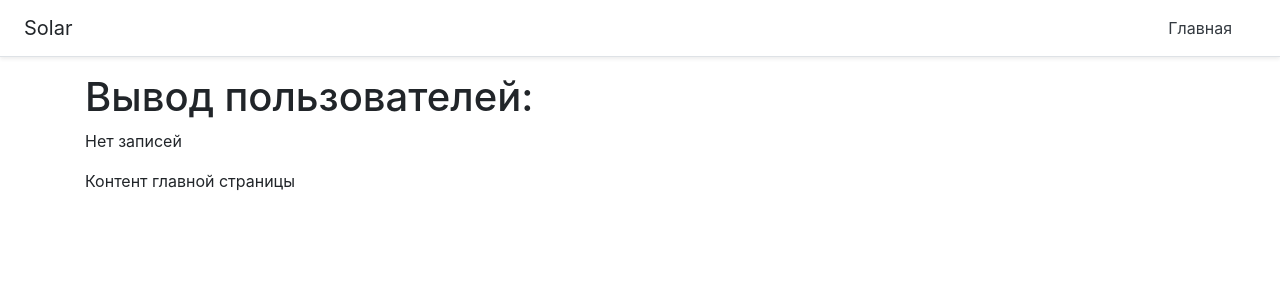
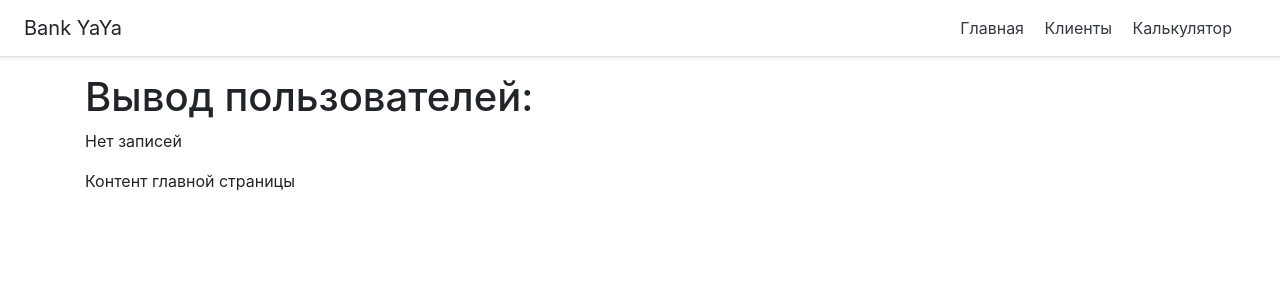
Before and after one commit to Blackblackofficial/CreditBank, a Django app: page / in a window 1280 px wide. Shown: the top 300 px of the page. Run offline with Django 3.2, Linux system fonts and the light colour scheme; some libraries are stand-ins or nearby versions.

Commit message:
Fix staus bar

```diff
--- a/credit_bank/bank/templates/bank/bank.html
+++ b/credit_bank/bank/templates/bank/bank.html
@@ -9,11 +9,11 @@
 </head>
 <body>
     <div class="d-flex flex-column flex-md-row align-items-center p-3 px-md-4 mb-3 bg-white border-bottom shadow-sm">
-        <h5 class="my-0 mr-md-auto font-weight-normal">Solar</h5>
+        <h5 class="my-0 mr-md-auto font-weight-normal">Bank YaYa</h5>
         <nav class="my-2 my-md-0 mr-md-3">
             <a class="p-2 text-dark" href="{% url 'bank' %}">Главная</a>
-<!--            <a class="p-2 text-dark" href="{% url 'about' %}">О нас</a>-->
-<!--            <a class="p-2 text-dark" href="{% url 'create' %}">Создать пользователя</a>-->
+            <a class="p-2 text-dark" href="{% url 'clients' %}">Клиенты</a>
+            <a class="p-2 text-dark" href="{% url 'calculator' %}">Калькулятор</a>
         </nav>
     </div>
     <div class="container">
--- a/credit_bank/bank/urls.py
+++ b/credit_bank/bank/urls.py
@@ -2,6 +2,7 @@ from django.urls import path
 from . import views
 
 urlpatterns = [
-    # Site
     path('', views.index, name='bank'),  # здесь мы переходим в функцию index в файле views
+    path('clients', views.clients, name='clients'),
+    path('calculator', views.calculator, name='calculator'),
 ]
--- a/credit_bank/bank/views.py
+++ b/credit_bank/bank/views.py
@@ -13,11 +13,11 @@ def index(request):
                   })
 
 
-def about(request):
-    return render(request, 'bank/about.html')
+def clients(request):
+    return render(request, 'bank/clients.html')
 
 
-def create(request):
+def calculator(request):
     error = ''
     if request.method == 'POST':
         form = PersonForm(request.POST)
@@ -32,4 +32,4 @@ def create(request):
         'form': form,
         'error': error
     }
-    return render(request, 'bank/create.html', context)
+    return render(request, 'bank/calculator.html', context)
```
Also changed, not shown: credit_bank/bank/templates/bank/calculator.html (renamed from credit_bank/bank/templates/bank/create.html), credit_bank/bank/templates/bank/clients.html (renamed from credit_bank/bank/templates/bank/about.html).
